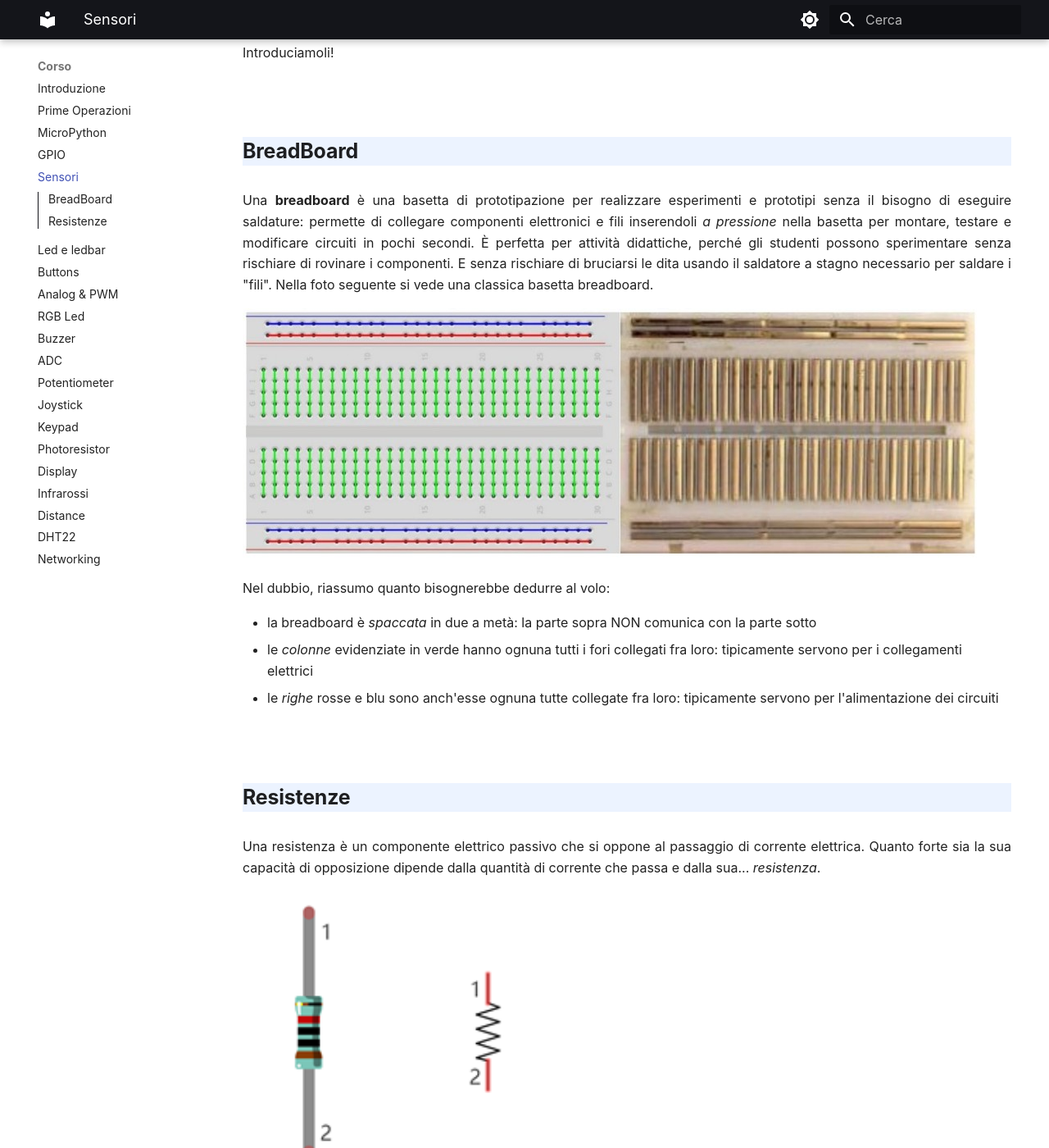
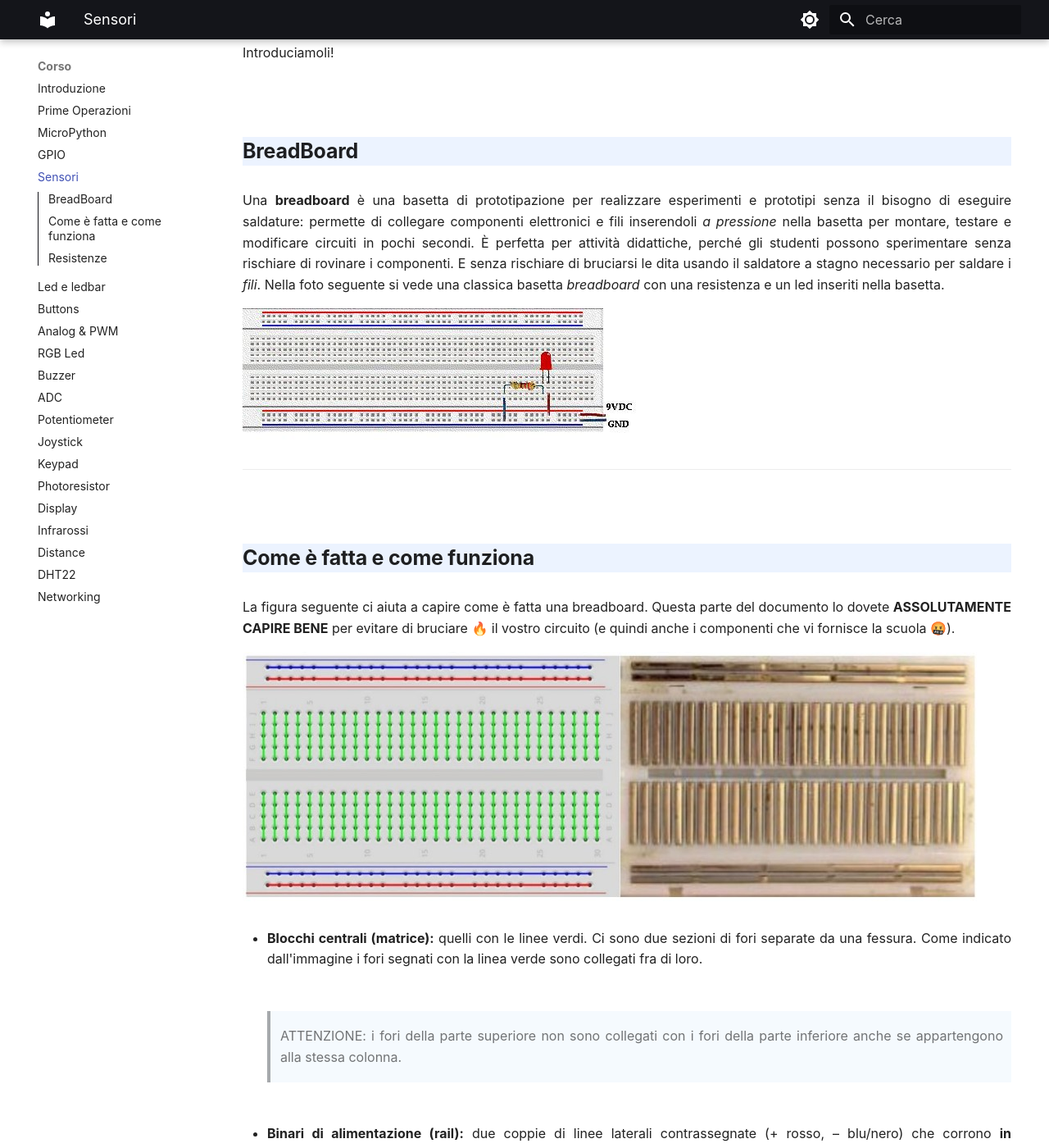
Before and after one commit to dvjlabs/esp32_course, an MkDocs documentation site: the page built from docs/corso/10_sensori.md, in a window 1280 px wide and 1400 px high, scrolled down 245 px. Shown: the whole window at 82% size. Built offline with MkDocs 1.6.1 and Material for MkDocs 9.7.7, drawn with Linux system fonts in a browser that asks for light colours; some of the changed text lies outside the part shown.

Commit message:
aggiornamento di immagine e testo
aggiornamenti

```diff
--- a/docs/corso/10_sensori.md
+++ b/docs/corso/10_sensori.md
@@ -8,17 +8,27 @@ Introduciamoli!
 
 ## BreadBoard
 
-Una **breadboard** è una basetta di prototipazione per realizzare esperimenti e prototipi senza il bisogno di eseguire saldature: permette di collegare componenti elettronici e fili inserendoli *a pressione* nella basetta per montare, testare e modificare circuiti in pochi secondi. È perfetta per attività didattiche, perché gli studenti possono sperimentare senza rischiare di rovinare i componenti. E senza rischiare di bruciarsi le dita usando il saldatore a stagno necessario per saldare i "fili". Nella foto seguente si vede una classica basetta breadboard.
+Una **breadboard** è una basetta di prototipazione per realizzare esperimenti e prototipi senza il bisogno di eseguire saldature: permette di collegare componenti elettronici e fili inserendoli *a pressione* nella basetta per montare, testare e modificare circuiti in pochi secondi. È perfetta per attività didattiche, perché gli studenti possono sperimentare senza rischiare di rovinare i componenti. E senza rischiare di bruciarsi le dita usando il saldatore a stagno necessario per saldare i *fili*. Nella foto seguente si vede una classica basetta *breadboard* con una resistenza e un led inseriti nella basetta.
 
-![BreadBoard](images/breadboard.jpg)
+![BreadBoard](images/breadboardLed.jpg)
 
-Nel dubbio, riassumo quanto bisognerebbe dedurre al volo:
+---
 
-- la breadboard è *spaccata* in due a metà: la parte sopra NON comunica con la parte sotto
-- le *colonne* evidenziate in verde hanno ognuna tutti i fori collegati fra loro: tipicamente servono per i collegamenti elettrici
-- le *righe* rosse e blu sono anch'esse ognuna tutte collegate fra loro: tipicamente servono per l'alimentazione dei circuiti
+## Come è fatta e come funziona
+La figura seguente ci aiuta a capire come è fatta una breadboard. Questa parte del documento lo dovete **ASSOLUTAMENTE CAPIRE BENE** per evitare di bruciare 🔥 il vostro circuito
+ (e quindi anche i componenti che vi fornisce la scuola 🤬).
+
+  ![BreadBoard](images/breadboard.jpg)
 
 
+- **Blocchi centrali (matrice):** quelli con le linee verdi. Ci sono due sezioni di fori separate da una fessura. Come indicato dall'immagine i fori segnati con la linea verde sono collegati fra di loro.
+> ATTENZIONE: i fori della parte superiore non sono collegati con i fori della parte inferiore anche se appartengono alla stessa colonna.
+
+- **Binari di alimentazione (rail):** due coppie di linee laterali contrassegnate (+ rosso, – blu/nero) che corrono **in orizzontale** lungo la breadboard. Queste linee sono utilizzate per mettere le alimentazioni (ad. esempio 5V o 3,3V) e il segnale di massa o ground (anche indicato come GND). Capirete qualcosa in più quando daremo concetti elementari di circuiti elettrici. Per evitare problemi usate la convenzione di mettere le alimentazioni sulle linee rosse e il ground sulla linea nera/blu.
+
+>ATTENZIONE: tutti i fori indicati in rosso sono collegati tra loro, così come tutti i fori indicato in blu. Ma la parte superiore non è collegata con la parte inferiore.
+
+La stessa figura vi fa vedere (nella parte a destra) come effettivamente sono eseguiti i collegamenti tramite contatti metallici che, come ovviamente sapete, sono materiali conduttivi.
 
 ## Resistenze
 
```
Also changed, not shown: docs/corso/images/breadboardLed.jpg (added).
